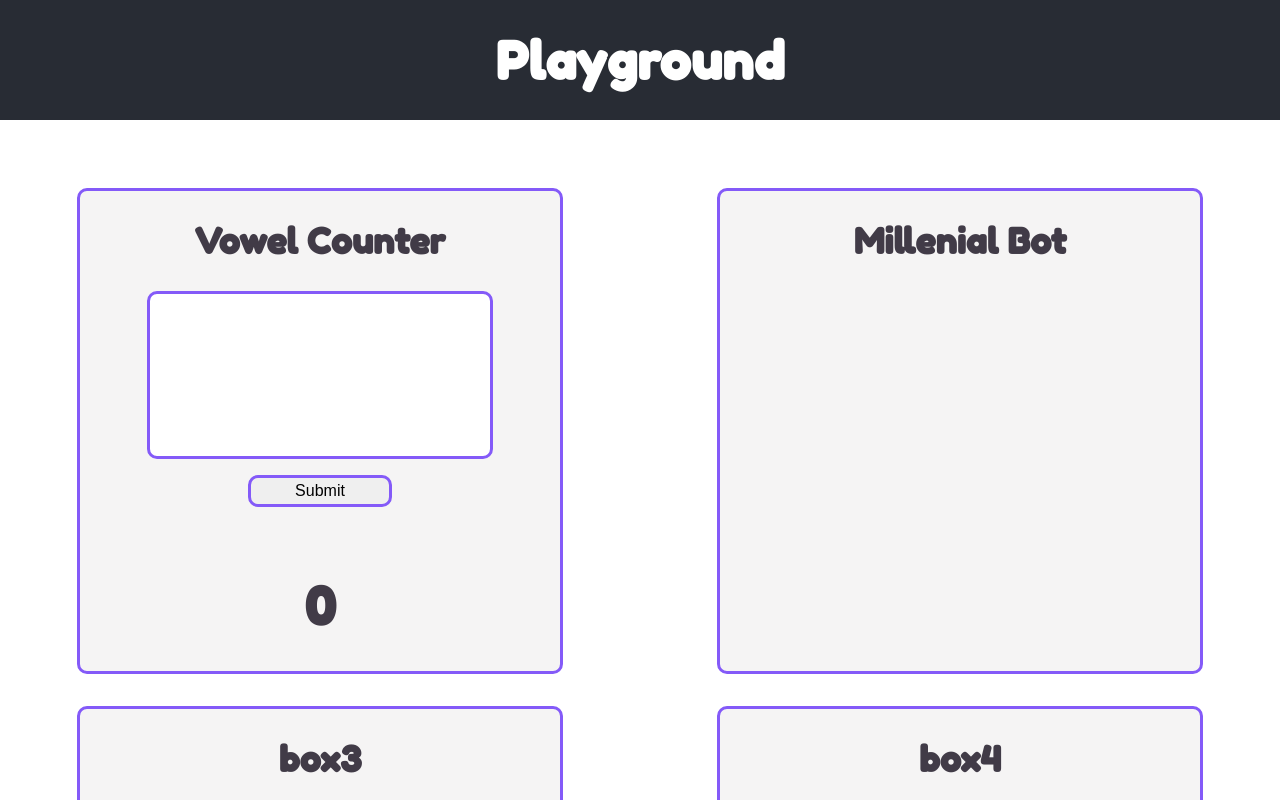
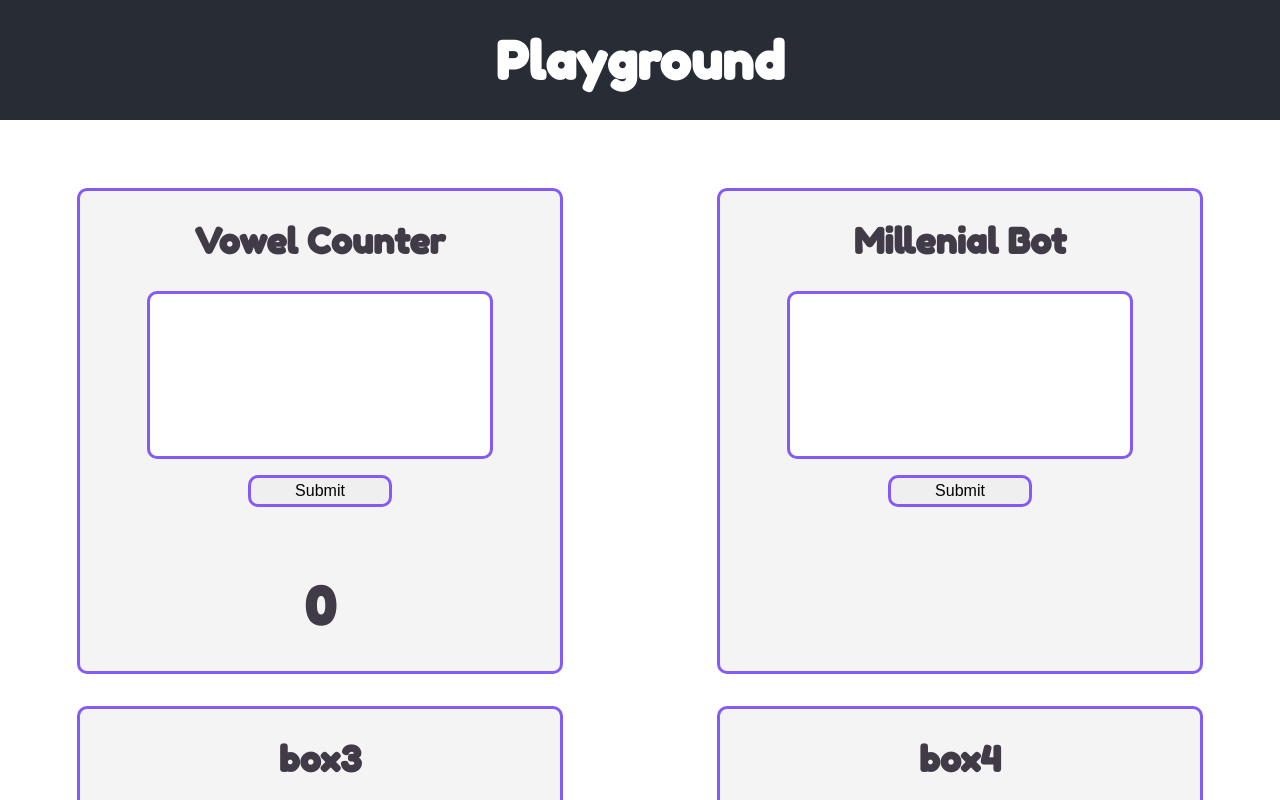
Before and after one commit to KevinRay13/Playground, a React (Create React App) app: page / in a window 1280 px wide. Shown: the top 800 px of the page. Built offline with nearby package versions, Linux system fonts and the light colour scheme.

Commit message:
millenial bot

```diff
--- a/src/components/ToyProblem2.js
+++ b/src/components/ToyProblem2.js
@@ -4,16 +4,34 @@ import '../App.css';
 class ToyProblem2 extends Component {
   constructor() {
     super();
-    this.state = {};
+    this.state = {
+      value: ''
+    };
   }
   //   function disemvowel(str) {
   //     let newStr = str.match(/[b-d, f-h, j-n, p-t, v-z, ?!.]/gi);
 
   //    return newStr.join('');
   //  }
+  handleChange(event) {
+    this.setState({ value: event.target.value });
+  }
 
   render() {
-    return <div />;
+    return (
+      <div>
+        <form onSubmit='' className='VCCont'>
+          <input
+            type='text'
+            value={this.state.value}
+            onChange={event => this.handleChange(event)}
+            className='VCInput'
+          />
+          <input type='submit' className='VCSubmit' />
+        </form>
+        <h3 className='VCCount' />
+      </div>
+    );
   }
 }
 export default ToyProblem2;
```
